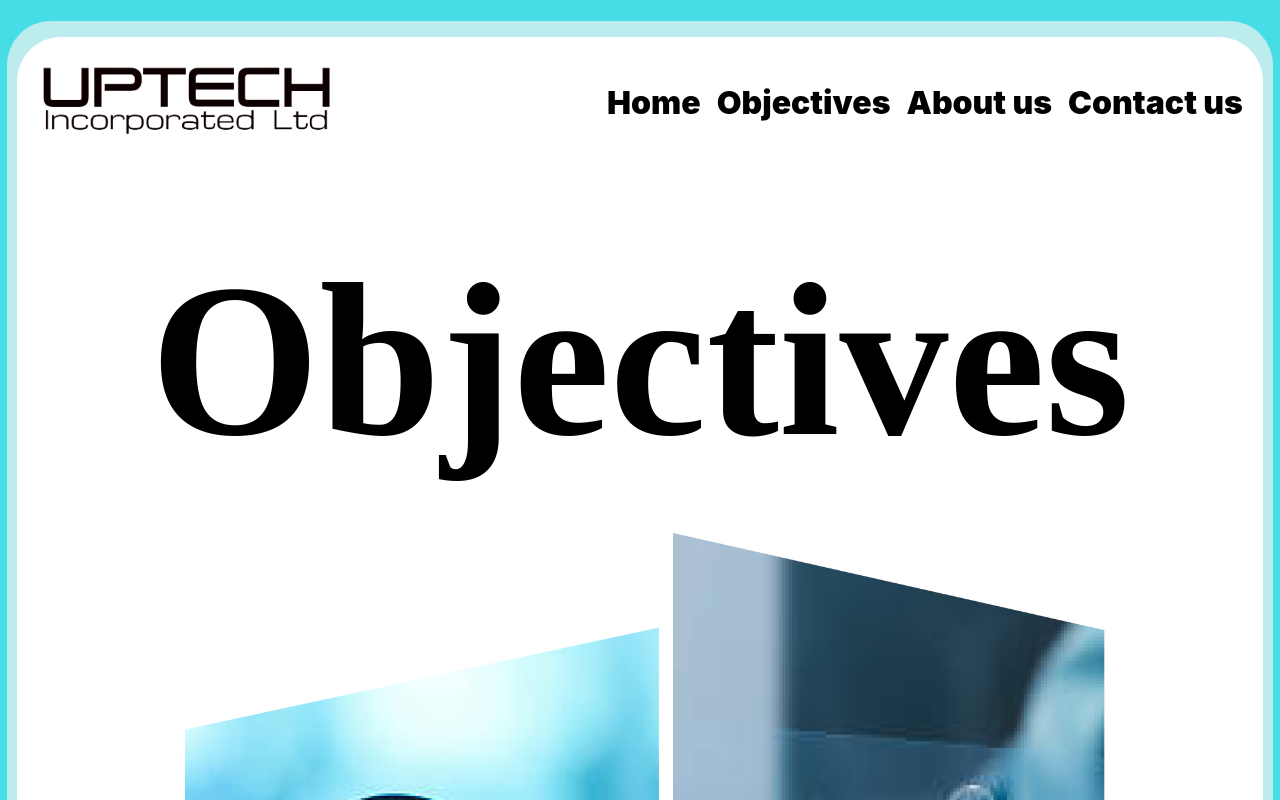
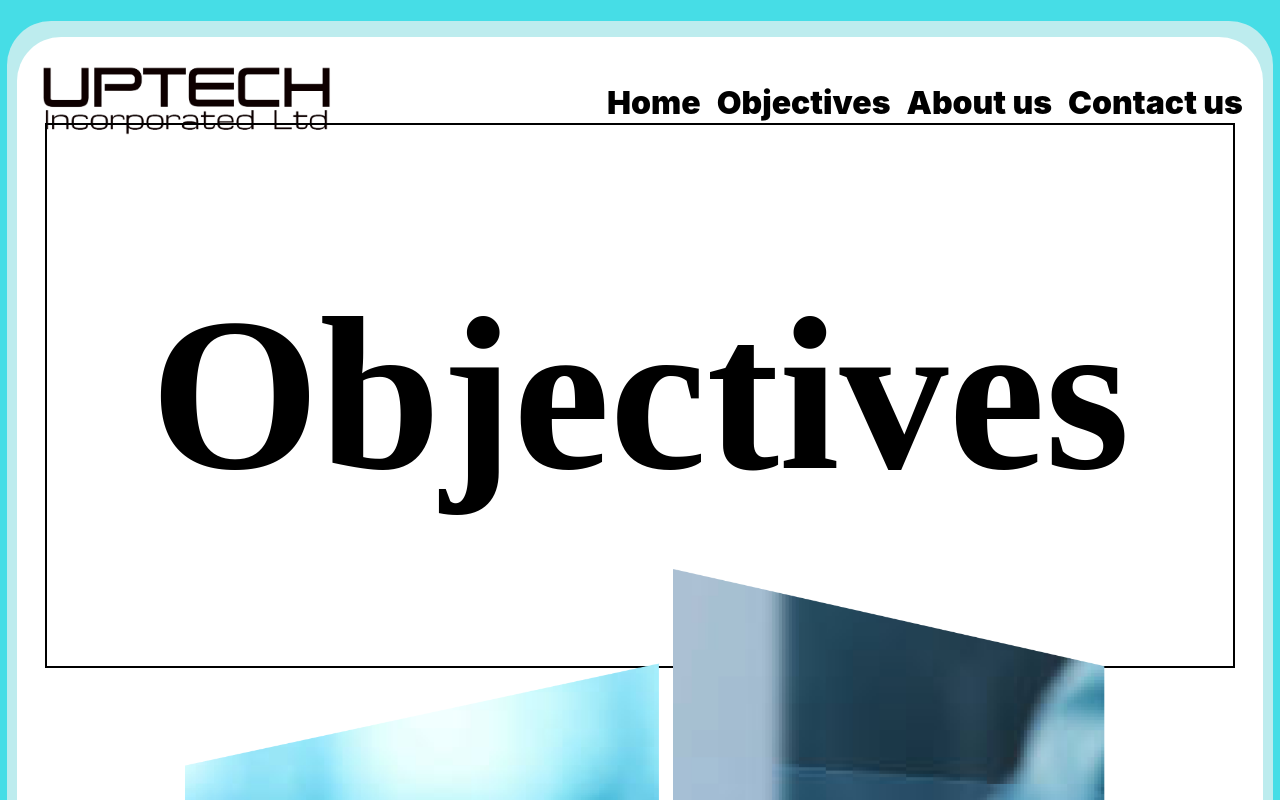
Before and after one commit to uptech2021/Uptech_Website, a Next.js app: page /objectives in a window 1280 px wide. Shown: the top 800 px of the page. Built offline with nearby package versions, Linux system fonts and the light colour scheme.

Commit message:
css stuff

```diff
--- a/styles/objectives/objectives.css
+++ b/styles/objectives/objectives.css
@@ -1,3 +1,11 @@
+@font-face {
+  font-family: "THICCBOI-ExtraBold";
+  src: url("../../utils/fonts/thiccboi/THICCCBOI-ExtraBold.ttf") format("truetype");
+}
+@font-face {
+  font-family: "THICCBOI-SemiBold";
+  src: url("../../utils/fonts/thiccboi/THICCCBOI-SemiBold.ttf") format("truetype");
+}
 .objectives-main-container {
   font-family: "THICCCBOI";
   position: relative;
@@ -53,7 +61,8 @@
   line-height: normal;
   align-items: center;
   justify-content: center;
-  margin: 2.88rem 0.19rem 0 0.19rem;
+  margin: 0 0.19rem 0 0.19rem;
+  border: solid black 2px;
 }
 .objectives-main-container .outer-layer .objectives-first-container .objectives-section .objectives-header h1 {
   font-family: "THICCCBOI";
@@ -247,7 +256,7 @@
     line-height: normal;
     align-items: center;
     justify-content: center;
-    margin: -3rem 1.75rem 0 1.75rem;
+    margin: -1rem 1.75rem 0 1.75rem;
   }
   .objectives-main-container .outer-layer .objectives-first-container .objectives-section .objectives-header h1 {
     font-family: "THICCCBOI";
--- a/styles/objectives/objectives.scss
+++ b/styles/objectives/objectives.scss
@@ -1,4 +1,13 @@
 // code starts at 320px
+@font-face {
+    font-family: 'THICCBOI-ExtraBold';
+    src: url('../../utils/fonts/thiccboi/THICCCBOI-ExtraBold.ttf') format('truetype');
+}
+@font-face {
+    font-family: 'THICCBOI-SemiBold';
+    src: url('../../utils/fonts/thiccboi/THICCCBOI-SemiBold.ttf') format('truetype');
+}
+
 .objectives-main-container {
         font-family: 'THICCCBOI';
         position: relative;
@@ -60,7 +69,8 @@
                         line-height: normal;
                         align-items: center;
                         justify-content: center;
-                        margin: 2.88rem 0.19rem 0 0.19rem;
+                        margin: 0 0.19rem 0 0.19rem;
+                        border: solid black 2px;
 
                         h1{
                             font-family: 'THICCCBOI';
@@ -272,7 +282,7 @@
                         line-height: normal;
                         align-items: center;
                         justify-content: center;
-                        margin: -3rem 1.75rem 0 1.75rem;
+                        margin: -1rem 1.75rem 0 1.75rem;
 
                         h1{
                             font-family: 'THICCCBOI';
```
Also changed, not shown: 1 other file (tests, documents, lock files or other folders).
